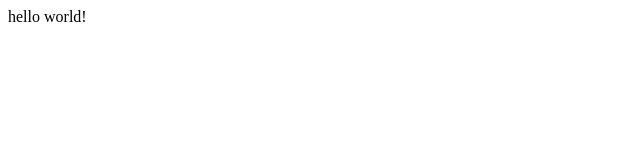
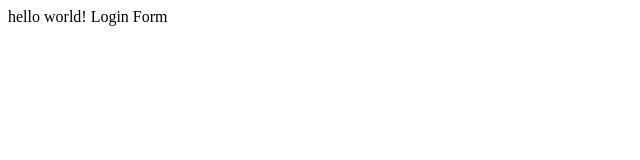
Before and after one commit to gillesania20/test-git-repo, a plain HTML site: page index.html in a window 1280 px wide. Shown: the full height of the page, 0-640 px from the left. Drawn offline with Linux system fonts and the light colour scheme.

Commit message:
first login form

```diff
--- /dev/null
+++ b/dir2/test2.js
@@ -0,0 +1 @@
+test2
--- a/index.html
+++ b/index.html
@@ -5,5 +5,6 @@
 	</head>
 	<body>
 		hello world!
+		Login Form
 	</body>
 </html>
```
Also changed, not shown: login.html (added, +1 -0 lines), log.txt (added).
